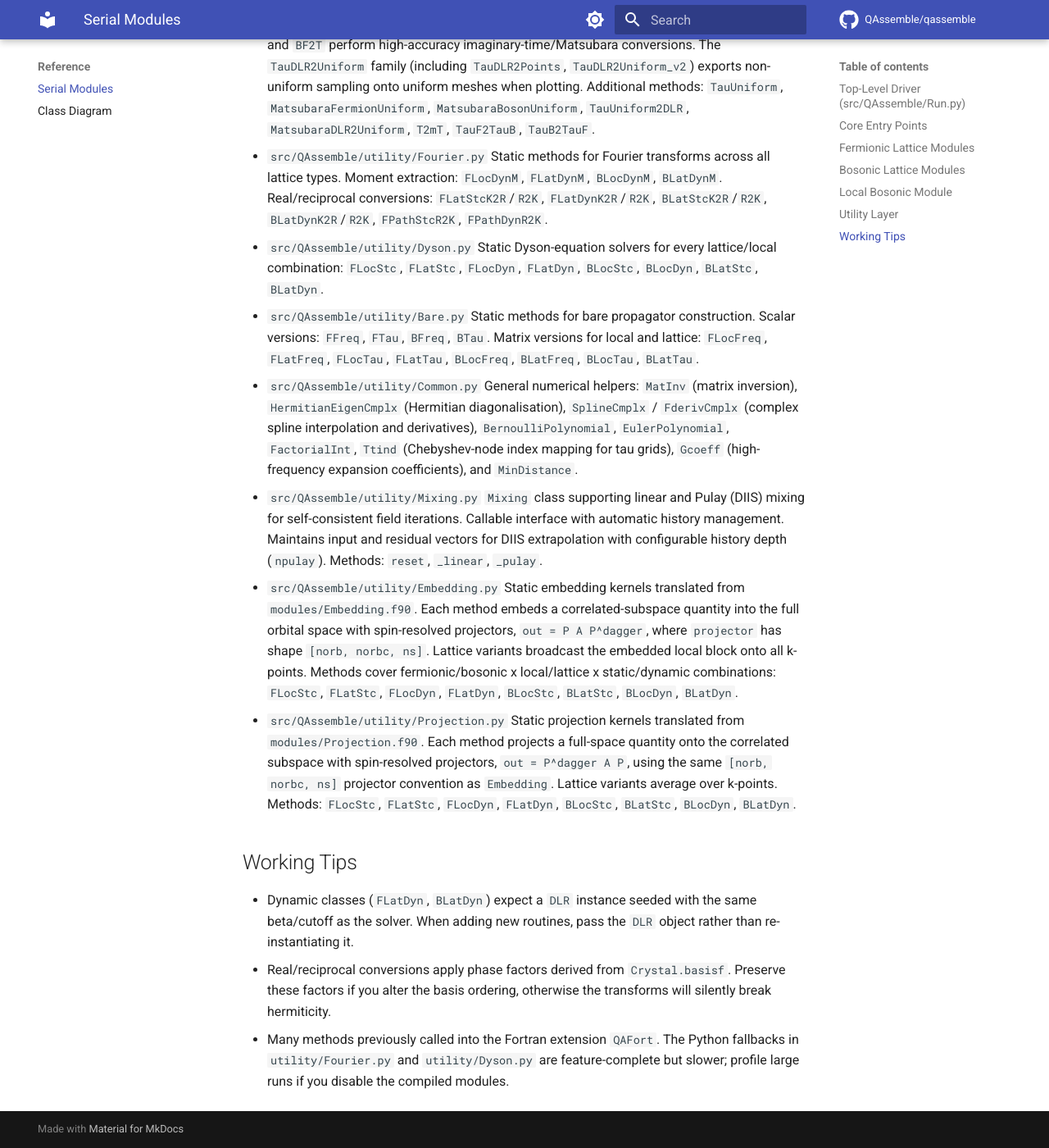
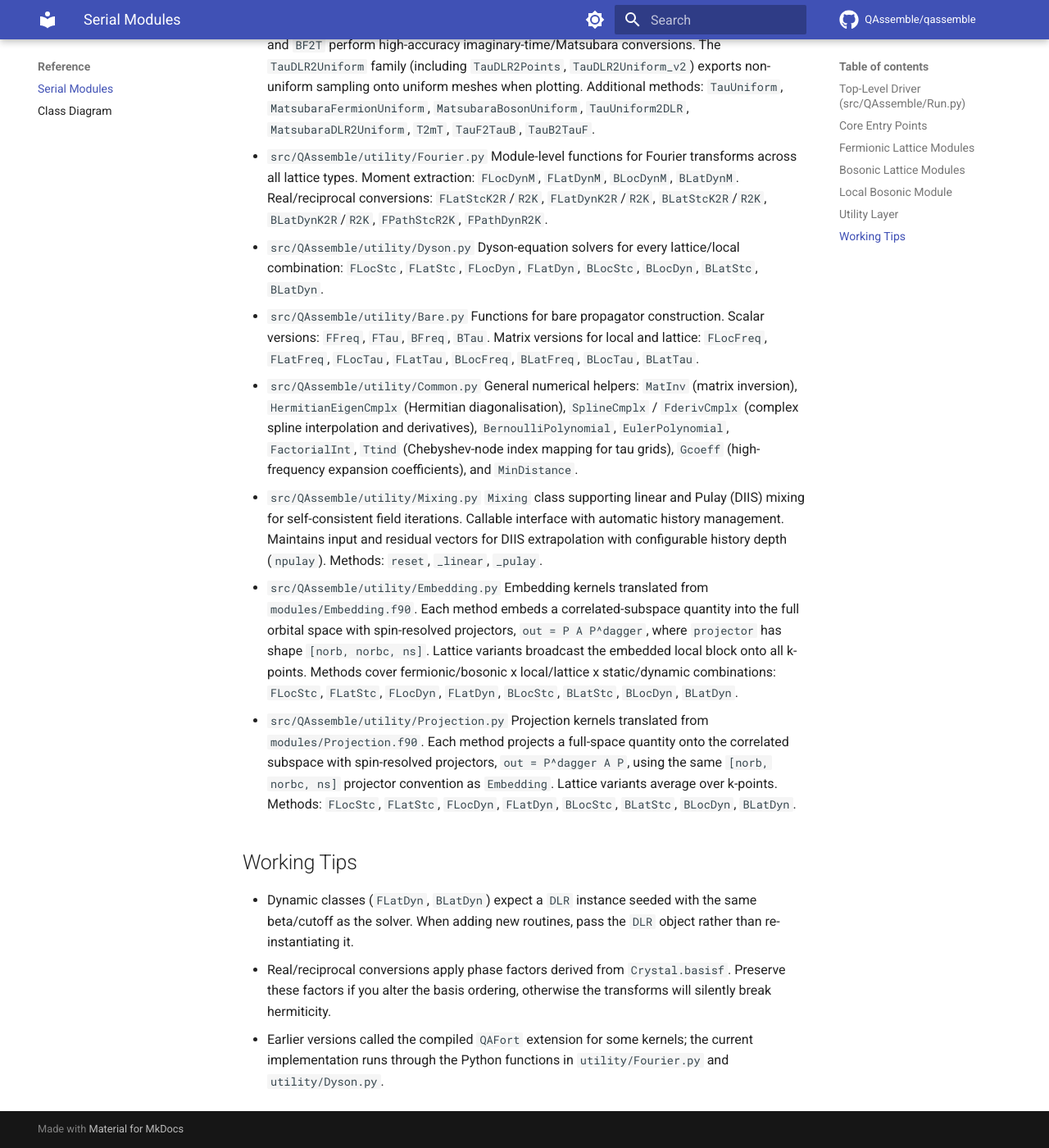
Before and after one commit to QAssemble/qassemble, an MkDocs documentation site: the page built from docs/SerialModules.md, in a window 1280 px wide and 1400 px high, scrolled down 3414 px. Shown: the whole window at 82% size. Built offline with MkDocs 1.6.1 and Material for MkDocs 9.7.7, drawn with Linux system fonts in a browser that asks for light colours; comment, search, counter and statistics services are not loaded.

Commit message:
docs: describe utility modules and bump version to v1.0.2

```diff
--- a/docs/SerialModules.md
+++ b/docs/SerialModules.md
@@ -62,21 +62,21 @@
 - `src/QAssemble/utility/DLR.py`
   Wraps the discrete Lehmann representation grids. Constructor parameters set temperature, beta, and frequency cutoffs; `FT2F`, `FF2T`, `BT2F`, and `BF2T` perform high-accuracy imaginary-time/Matsubara conversions. The `TauDLR2Uniform` family (including `TauDLR2Points`, `TauDLR2Uniform_v2`) exports non-uniform sampling onto uniform meshes when plotting. Additional methods: `TauUniform`, `MatsubaraFermionUniform`, `MatsubaraBosonUniform`, `TauUniform2DLR`, `MatsubaraDLR2Uniform`, `T2mT`, `TauF2TauB`, `TauB2TauF`.
 - `src/QAssemble/utility/Fourier.py`
-  Static methods for Fourier transforms across all lattice types. Moment extraction: `FLocDynM`, `FLatDynM`, `BLocDynM`, `BLatDynM`. Real/reciprocal conversions: `FLatStcK2R`/`R2K`, `FLatDynK2R`/`R2K`, `BLatStcK2R`/`R2K`, `BLatDynK2R`/`R2K`, `FPathStcR2K`, `FPathDynR2K`.
+  Module-level functions for Fourier transforms across all lattice types. Moment extraction: `FLocDynM`, `FLatDynM`, `BLocDynM`, `BLatDynM`. Real/reciprocal conversions: `FLatStcK2R`/`R2K`, `FLatDynK2R`/`R2K`, `BLatStcK2R`/`R2K`, `BLatDynK2R`/`R2K`, `FPathStcR2K`, `FPathDynR2K`.
 - `src/QAssemble/utility/Dyson.py`
-  Static Dyson-equation solvers for every lattice/local combination: `FLocStc`, `FLatStc`, `FLocDyn`, `FLatDyn`, `BLocStc`, `BLocDyn`, `BLatStc`, `BLatDyn`.
+  Dyson-equation solvers for every lattice/local combination: `FLocStc`, `FLatStc`, `FLocDyn`, `FLatDyn`, `BLocStc`, `BLocDyn`, `BLatStc`, `BLatDyn`.
 - `src/QAssemble/utility/Bare.py`
-  Static methods for bare propagator construction. Scalar versions: `FFreq`, `FTau`, `BFreq`, `BTau`. Matrix versions for local and lattice: `FLocFreq`, `FLatFreq`, `FLocTau`, `FLatTau`, `BLocFreq`, `BLatFreq`, `BLocTau`, `BLatTau`.
+  Functions for bare propagator construction. Scalar versions: `FFreq`, `FTau`, `BFreq`, `BTau`. Matrix versions for local and lattice: `FLocFreq`, `FLatFreq`, `FLocTau`, `FLatTau`, `BLocFreq`, `BLatFreq`, `BLocTau`, `BLatTau`.
 - `src/QAssemble/utility/Common.py`
   General numerical helpers: `MatInv` (matrix inversion), `HermitianEigenCmplx` (Hermitian diagonalisation), `SplineCmplx` / `FderivCmplx` (complex spline interpolation and derivatives), `BernoulliPolynomial`, `EulerPolynomial`, `FactorialInt`, `Ttind` (Chebyshev-node index mapping for tau grids), `Gcoeff` (high-frequency expansion coefficients), and `MinDistance`.
 - `src/QAssemble/utility/Mixing.py`
   `Mixing` class supporting linear and Pulay (DIIS) mixing for self-consistent field iterations. Callable interface with automatic history management. Maintains input and residual vectors for DIIS extrapolation with configurable history depth (`npulay`). Methods: `reset`, `_linear`, `_pulay`.
 - `src/QAssemble/utility/Embedding.py`
-  Static embedding kernels translated from `modules/Embedding.f90`. Each method embeds a correlated-subspace quantity into the full orbital space with spin-resolved projectors, `out = P A P^dagger`, where `projector` has shape `[norb, norbc, ns]`. Lattice variants broadcast the embedded local block onto all k-points. Methods cover fermionic/bosonic x local/lattice x static/dynamic combinations: `FLocStc`, `FLatStc`, `FLocDyn`, `FLatDyn`, `BLocStc`, `BLatStc`, `BLocDyn`, `BLatDyn`.
+  Embedding kernels translated from `modules/Embedding.f90`. Each method embeds a correlated-subspace quantity into the full orbital space with spin-resolved projectors, `out = P A P^dagger`, where `projector` has shape `[norb, norbc, ns]`. Lattice variants broadcast the embedded local block onto all k-points. Methods cover fermionic/bosonic x local/lattice x static/dynamic combinations: `FLocStc`, `FLatStc`, `FLocDyn`, `FLatDyn`, `BLocStc`, `BLatStc`, `BLocDyn`, `BLatDyn`.
 - `src/QAssemble/utility/Projection.py`
-  Static projection kernels translated from `modules/Projection.f90`. Each method projects a full-space quantity onto the correlated subspace with spin-resolved projectors, `out = P^dagger A P`, using the same `[norb, norbc, ns]` projector convention as `Embedding`. Lattice variants average over k-points. Methods: `FLocStc`, `FLatStc`, `FLocDyn`, `FLatDyn`, `BLocStc`, `BLatStc`, `BLocDyn`, `BLatDyn`.
+  Projection kernels translated from `modules/Projection.f90`. Each method projects a full-space quantity onto the correlated subspace with spin-resolved projectors, `out = P^dagger A P`, using the same `[norb, norbc, ns]` projector convention as `Embedding`. Lattice variants average over k-points. Methods: `FLocStc`, `FLatStc`, `FLocDyn`, `FLatDyn`, `BLocStc`, `BLatStc`, `BLocDyn`, `BLatDyn`.
 
 ## Working Tips
 - Dynamic classes (`FLatDyn`, `BLatDyn`) expect a `DLR` instance seeded with the same beta/cutoff as the solver. When adding new routines, pass the `DLR` object rather than re-instantiating it.
 - Real/reciprocal conversions apply phase factors derived from `Crystal.basisf`. Preserve these factors if you alter the basis ordering, otherwise the transforms will silently break hermiticity.
-- Many methods previously called into the Fortran extension `QAFort`. The Python fallbacks in `utility/Fourier.py` and `utility/Dyson.py` are feature-complete but slower; profile large runs if you disable the compiled modules.
+- Earlier versions called the compiled `QAFort` extension for some kernels; the current implementation runs through the Python functions in `utility/Fourier.py` and `utility/Dyson.py`.
--- a/pyproject.toml
+++ b/pyproject.toml
@@ -4,7 +4,7 @@
 
 [project]
 name = "QAssemble"
-version = "1.0.1"
+version = "1.0.2"
 description = "Pure-Python quantum simulation package for electronic structure calculations"
 readme = "README.md"
 license = { text = "GPL-3.0-or-later" }
--- a/src/QAssemble/__init__.py
+++ b/src/QAssemble/__init__.py
@@ -1,6 +1,6 @@
 """Public QAssemble API defined by the manuscript class hierarchy."""
 
-__version__ = "1.0.1"
+__version__ = "1.0.2"
 
 from .BLatDyn import BLatDyn, P, W
 from .BLatStc import BLatStc, V
```
Also changed, not shown: 1 other file.
